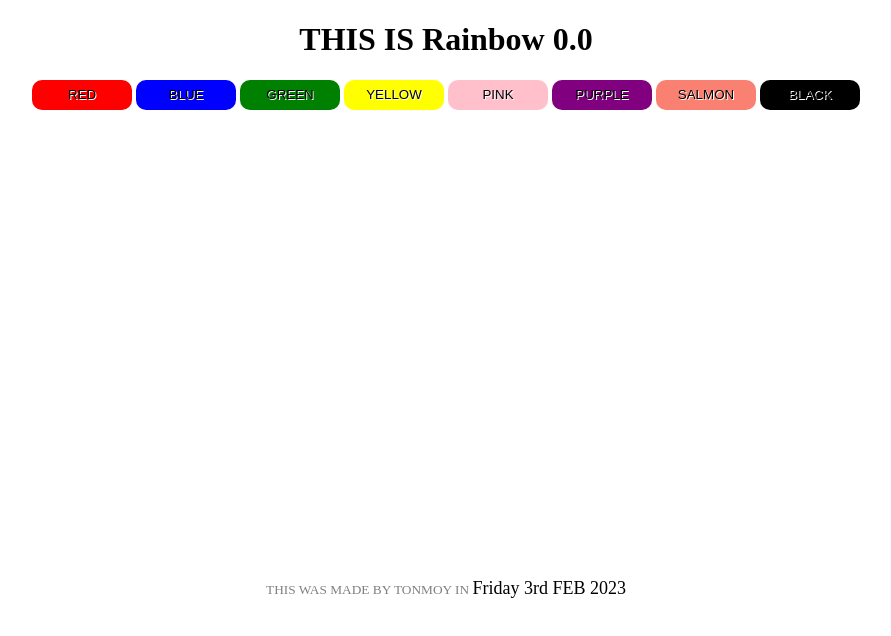
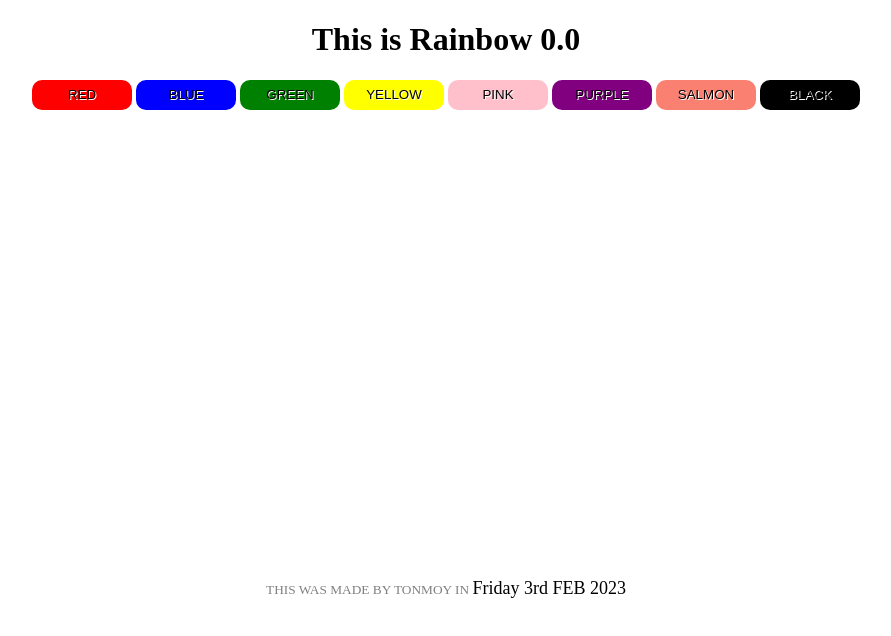
Before and after one commit to ahmadullahtonmoy1/rainbow0.0, a plain HTML site: page index.html in a window 1280 px wide. Shown: the whole page, without its empty margins (194-1085 px from the left). Drawn offline with Linux system fonts and the light colour scheme.

Commit message:
text updated

```diff
--- a/index.html
+++ b/index.html
@@ -20,7 +20,7 @@
     </style>
 </head>
 <body style="text-align: center;">
-    <h1 onclick="makeWhite()">THIS IS Rainbow 0.0</h1>
+    <h1 onclick="makeWhite()">This is Rainbow 0.0</h1>
     <button style="background-color: red;" onclick="makeRed()">RED</button>
     <button style="background-color: blue;" onclick="makeBlue()">BLUE</button>
     <button style="background-color: green;" onclick="makeGreen()">GREEN</button>
```
